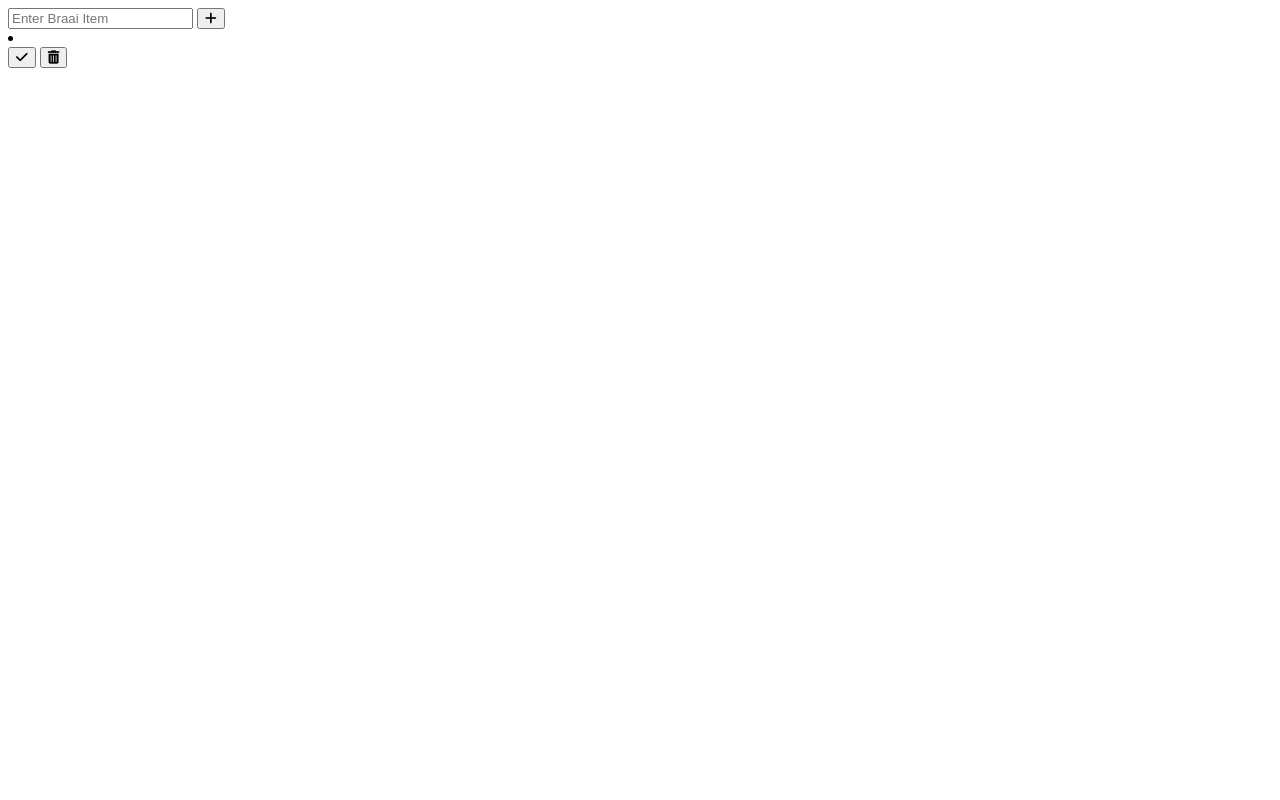
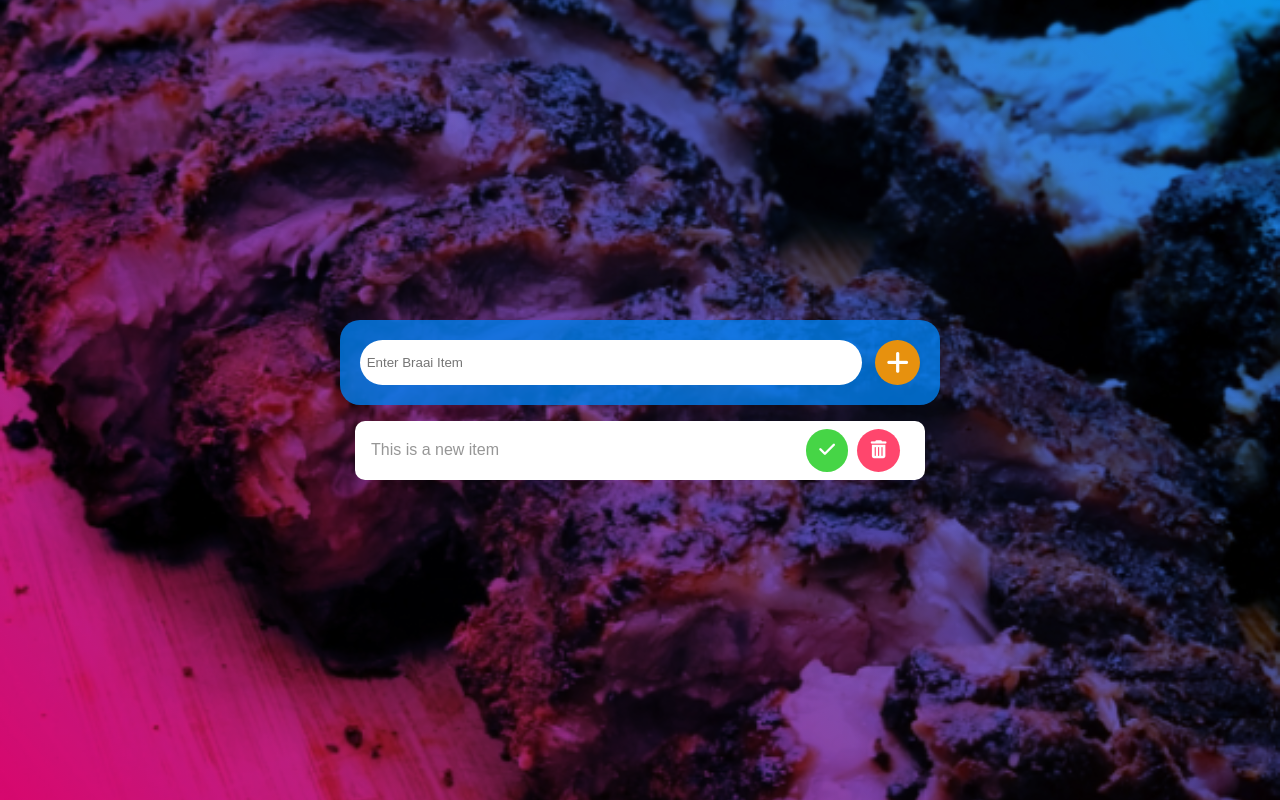
Before and after one commit to apped594/DOM, a plain HTML site: page Project5/index.html in a window 1280 px wide. Drawn offline with Linux system fonts and the light colour scheme.

Commit message:
css styling done

```diff
--- a/Project5/index.html
+++ b/Project5/index.html
@@ -14,13 +14,13 @@
 
     <div class="global-container">
 
-        <div class="to-do-container">
+
 
             <div class="add-new-task-container">
 
                 <input type="text" placeholder="Enter Braai Item" required id="item-input">
-                <button id="add-item-button" class="create-item-button">
-                    <i class="fa-solid fa-plus"></i>
+                <button id="add-item-button"  class="create-item-button">
+                    <i  class="fa-solid fa-plus" ></i>
                 </button>
 
             </div>
@@ -29,7 +29,7 @@
 
                 <div class="item-container" id="item">
 
-                    <li class="items" id="item"></li>
+                    <li class="items" id="item">This is a new item</li>
 
                     <button id="check-button" class="item-action-buttons">
                         <i class="fa-solid fa-check"></i>
@@ -45,7 +45,7 @@
             </div>
 
 
-        </div>
+
 
 
 
--- a/Project5/styles.css
+++ b/Project5/styles.css
@@ -0,0 +1,130 @@
+*,*::before,* ::after {
+
+    box-sizing: border-box;
+}
+
+body{
+
+    margin:0;
+    padding:0;
+    font-family: 'Source Sans Pro', sans-serif;
+    font-size: 1rem;
+    line-height: 1.6;
+    color: #5a5a5aa2;
+    display: flex;
+    justify-content: center;
+    align-items: center;
+    min-height: 100vh;
+    background-image: url(/Project5/img/ribs.jpg),
+    linear-gradient(45deg,rgb(233, 8, 120), rgb(12, 163, 250));
+    background-blend-mode:multiply;
+    background-size:cover;
+    background-position: left;
+}
+
+img{
+
+    max-width: 100%;
+}
+
+.global-container{
+
+    display: flex;
+    justify-content: center;
+    align-items: center;
+    display: flex;
+    flex-direction: column;
+    width: 50%;
+    max-width: 600px;
+
+}
+
+
+.add-new-task-container{
+    background-color: rgba(0, 125, 235, 0.808);
+    padding: 1.25em 1.25em;
+    border-radius: 20px;
+    display: flex;
+    justify-content: space-between;
+    width: 100%;
+
+
+}
+
+#item-input{
+
+    flex:15;
+    margin-right: 1em;
+    padding: .5em .5em;
+    border-radius: 100px;
+    border: none;
+
+}
+
+#item-input:focus{
+
+    outline: none;
+    outline-color: rgb(248, 19, 134);
+}
+
+
+
+.create-item-button{
+    flex:1;
+    aspect-ratio: 1/1;
+    display: flex;
+    justify-content: center;
+    align-items: center;
+    font-size: 1.6rem;
+    color: white;
+    border: none;
+    background-color: rgb(231, 145, 14);
+    border-radius: 100px;
+}
+
+.items-container{
+
+    margin-top: 1em;
+    width: 95%;
+    background-color: white;
+    padding: .5em 1em;
+    border-radius: 10px;
+
+}
+
+.item-container{
+
+    display: flex;
+    justify-content: space-between;
+    align-items: center;
+}
+
+.items{
+    margin-right: .5em;
+    flex:5;
+    list-style: none;
+
+}
+
+.item-action-buttons{
+    padding: 0;
+    border: none;
+    border-radius: 100px;
+    aspect-ratio: 1/1;
+    flex:.5;
+    font-size: large;
+    color: white;
+}
+
+#check-button{
+    margin-right: .5em;
+    background-color: rgba(0, 197, 0, 0.726);
+
+
+}
+
+#delete-button{
+    margin-right: .5em;
+    background-color: rgba(255, 0, 55, 0.726);
+
+}
```
